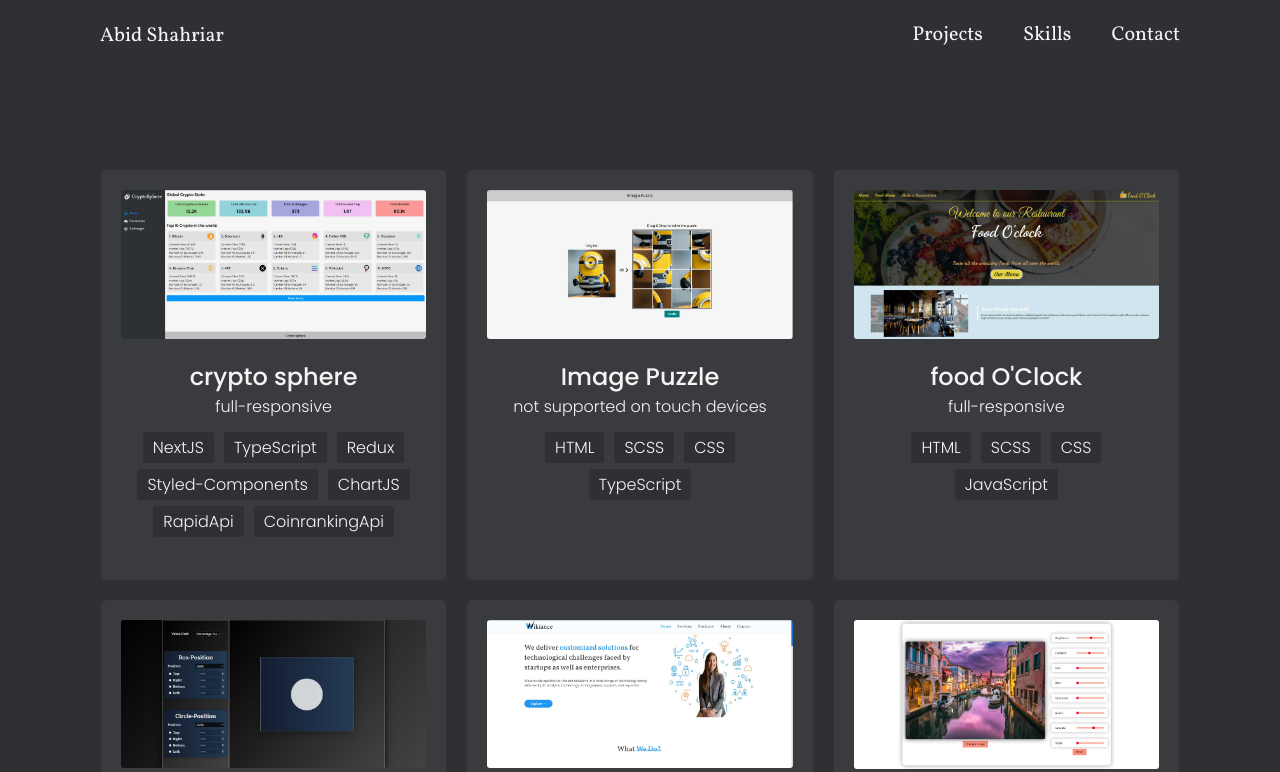
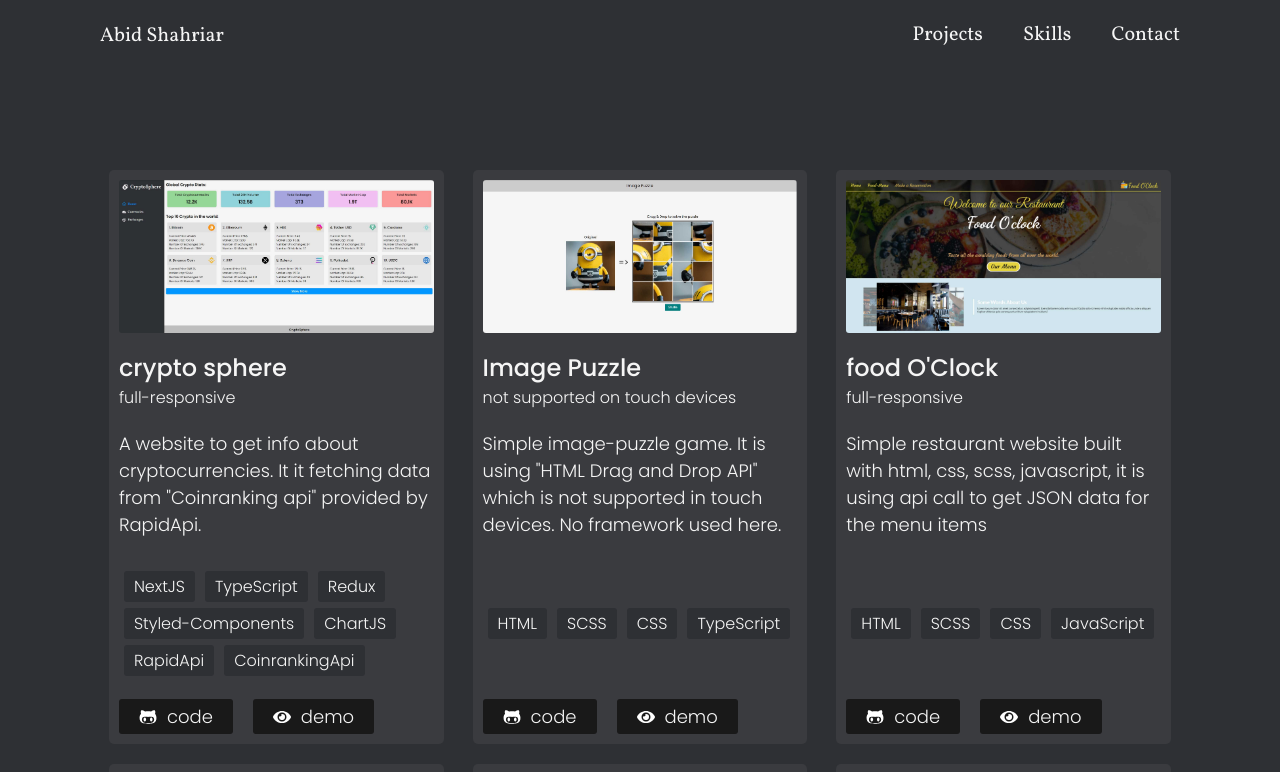
Before and after one commit to abid-shahriar/nextJS-portfolio, a Next.js app: page /projects in a window 1280 px wide. Shown: the top 772 px of the page. Built offline with nearby package versions, Linux system fonts and the light colour scheme.

Commit message:
projects section done

```diff
--- /dev/null
+++ b/src/components/pageComponents/Projects/ProjectCards.styles.ts
@@ -0,0 +1,89 @@
+import styled, { css } from 'styled-components';
+
+export const BtnsContainer = styled.div`
+  display: flex;
+  align-items: center;
+  margin-top: 2rem;
+`;
+
+export const Description = styled.div`
+  margin: 2rem 0;
+`;
+
+export const Image = styled.img`
+  width: 100%;
+  border-radius: 3px;
+`;
+
+export const ProjectCard = styled.div`
+  min-width: 320px;
+  width: 31%;
+  background-color: var(--bg-secondary);
+  border-radius: 5px;
+  display: flex;
+  flex-direction: column;
+  /* justify-content: space-between; */
+  overflow: hidden;
+  padding: 1rem;
+  margin: 1rem;
+
+  @supports (gap: 2rem) {
+    margin: 0;
+  }
+
+  @media (max-width: 735px) {
+    width: 100%;
+  }
+`;
+
+export const ProjectCardsWrapper = styled.div`
+  display: flex;
+  justify-content: space-evenly;
+  flex-wrap: wrap;
+
+  @supports (gap: 2rem) {
+    gap: 2rem;
+  }
+`;
+
+export const StyledBtn = styled.a`
+  padding: 0.4rem 2rem;
+  background-color: #191919;
+  border-radius: 3px;
+  transition: 150ms;
+  display: flex;
+  align-items: center;
+
+  &:hover {
+    background-color: #292929;
+  }
+
+  &:not(:last-child) {
+    margin-right: 2rem;
+  }
+
+  ${(props) =>
+    props.disabled &&
+    css`
+      pointer-events: none;
+      opacity: 0.6;
+    `}
+`;
+
+export const TechUsed = styled.div`
+  margin-top: 1rem;
+  display: flex;
+  /* justify-content: center; */
+  align-items: center;
+  flex-wrap: wrap;
+  flex-grow: 1;
+
+  span {
+    background-color: var(--bg-primary);
+    padding: 0.3rem 1rem;
+    margin: 0.3rem 0.5rem;
+    border-radius: 3px;
+    font-size: 1.6rem;
+    font-weight: 300;
+  }
+`;
--- a/src/components/pageComponents/Projects/ProjectCards.tsx
+++ b/src/components/pageComponents/Projects/ProjectCards.tsx
@@ -1,72 +1,52 @@
-import styled from 'styled-components';
+import Link from 'next/link';
+import { FaGithubAlt, FaEye } from 'react-icons/fa';
+
 import Typography from '../../Typography';
 
 import { ProjectsData } from './static';
+import { ProjectCardsWrapper, ProjectCard, Image, Description, TechUsed, BtnsContainer, StyledBtn } from './ProjectCards.styles';
 
 export default function ProjectCards() {
   return (
     <ProjectCardsWrapper>
       {ProjectsData.map((project, idx) => (
         <ProjectCard key={idx}>
-          <Image src={project.img} alt={project.name} />
+          <div>
+            <Image src={project.img} alt={project.name} />
 
-          <Typography fontSize='2.4rem' textAlign='center' margin='2rem 0 0 0' fontWeight='500'>
-            {project.name}
-          </Typography>
-          <Typography fontSize='1.6rem' textAlign='center' margin='0rem 0 0 0' fontWeight='300'>
-            {project.responsiveness}
-          </Typography>
+            <Typography fontSize='2.4rem' margin='1rem 0 0 0' fontWeight='500'>
+              {project.name}
+            </Typography>
+            <Typography fontSize='1.6rem' margin='0rem 0 0 0' fontWeight='300'>
+              {project.responsiveness}
+            </Typography>
+          </div>
+          <Description>
+            <Typography>{project.desc}</Typography>
+          </Description>
 
           <TechUsed>
             {project.tech.map((tech, idx) => (
               <span key={idx}>{tech}</span>
             ))}
           </TechUsed>
-          <Description> {/* <Typography textAlign='center'>{project.desc}</Typography> */}</Description>
+
+          <BtnsContainer>
+            <Link href={project.code} passHref>
+              <StyledBtn target='_blank' rel='noopener noreferrer nofollow' disabled={!project.code}>
+                <FaGithubAlt color='white' />
+                <Typography margin='0 0 0 1rem'>code</Typography>
+              </StyledBtn>
+            </Link>
+            <Link href={project.demo} passHref>
+              <StyledBtn target='_blank' rel='noopener noreferrer nofollow'>
+                <FaEye color='white' />
+                <Typography margin='0 0 0 1rem'>demo</Typography>
+              </StyledBtn>
+            </Link>
+          </BtnsContainer>
         </ProjectCard>
       ))}
     </ProjectCardsWrapper>
   );
 }
-const ProjectCard = styled.div`
-  min-width: 320px;
-  width: 32%;
-  background-color: var(--bg-secondary);
-  border-radius: 5px;
-  display: flex;
-  flex-direction: column;
-  overflow: hidden;
-  padding: 2rem;
-`;
-
-const ProjectCardsWrapper = styled.div`
-  display: flex;
-  justify-content: space-evenly;
-  flex-wrap: wrap;
-  gap: 2rem;
-`;
-
-const Image = styled.img`
-  width: 100%;
-  border-radius: 3px;
-`;
-
-const Description = styled.div`
-  margin-top: 2rem;
-`;
-
-const TechUsed = styled.div`
-  margin-top: 1rem;
-  display: flex;
-  justify-content: center;
-  flex-wrap: wrap;
-
-  span {
-    background-color: var(--bg-primary);
-    padding: 0.3rem 1rem;
-    margin: 0.3rem 0.5rem;
-    border-radius: 3px;
-    font-size: 1.6rem;
-    font-weight: 300;
-  }
-`;
--- a/src/components/pageComponents/Projects/static.ts
+++ b/src/components/pageComponents/Projects/static.ts
@@ -3,7 +3,7 @@ export const ProjectsData = [
     name: 'crypto sphere',
     img: '/images/crypto-sphere.jpg',
     responsiveness: 'full-responsive',
-    desc: 'Build With NextJS with the help of Coinranking Api from RapidApi. Used ISR(Incremental Static Regeneration) and redux  for speed and performance.',
+    desc: 'A website to get info about cryptocurrencies. It it fetching data from "Coinranking api" provided by RapidApi.',
     tech: ['NextJS', 'TypeScript', 'Redux', 'Styled-Components', 'ChartJS', 'RapidApi', 'CoinrankingApi'],
     code: 'https://github.com/abid-shahriar/crypto-sphere',
     demo: 'https://cryptosphere.vercel.app'
@@ -12,7 +12,7 @@ export const ProjectsData = [
     name: 'Image Puzzle',
     img: '/images/puzzle-app.jpg',
     responsiveness: 'not supported on touch devices',
-    desc: 'Puzzle game built with HTML, CSS(SCSS), JavaScript(TypeScript). No extra library/framework used, Have fun.',
+    desc: 'Simple image-puzzle game. It is using "HTML Drag and Drop API" which is not supported in touch devices. No framework used here.',
     tech: ['HTML', 'SCSS', 'CSS', 'TypeScript'],
     code: 'https://github.com/abid-shahriar/puzzle-game',
     demo: 'https://imagepuzzle.netlify.app'
@@ -21,7 +21,7 @@ export const ProjectsData = [
     name: "food O'Clock",
     img: '/images/food-o-clock.jpg',
     responsiveness: 'full-responsive',
-    desc: 'Simple restaurant website built with html, css, scss, javascript, it is using api call to get the menu items',
+    desc: 'Simple restaurant website built with html, css, scss, javascript, it is using api call to get JSON data for the menu items',
     tech: ['HTML', 'SCSS', , 'CSS', 'JavaScript'],
     code: 'https://github.com/abid-shahriar/restaurant-website',
     demo: 'https://food-o-clock.netlify.app'
@@ -30,7 +30,7 @@ export const ProjectsData = [
     name: 'CSS Position GUI',
     img: '/images/css-position-gui.jpg',
     responsiveness: 'full-responsive',
-    desc: 'A Graphical User Interface(GUI) to play with CSS position property. Built with react and ContextApi.',
+    desc: 'A Graphical User Interface(GUI) which manipulates css position property. We can play with it to understand the logic better.',
     tech: ['ReactJS', 'SCSS', 'ContextApi', 'CSS'],
     code: 'https://github.com/abid-shahriar/react-css-position-gui',
     demo: 'https://abid-shahriar.github.io/react-css-position-gui'
@@ -41,14 +41,14 @@ export const ProjectsData = [
     responsiveness: 'full-responsive',
     desc: 'Portfolio website of the company I work for. Built with NextJS and Typescript. It is super fast and SEO friendly.',
     tech: ['NextJS', 'Typescript', 'Styled-Components'],
-    code: 'https://wikiance.com',
-    demo: ''
+    code: '',
+    demo: 'https://wikiance.com'
   },
   {
     name: 'Photo Editor',
     img: '/images/photo-editor.jpg',
     responsiveness: 'full-responsive',
-    desc: 'Photo editor tool to play with CSS filter property. Built with react and ContextApi.',
+    desc: 'Simple photo editor app which manipulates CSS filter property. It is fetching random Images from unsplash.',
     tech: ['ReactJS', 'SCSS', 'ContextApi', 'CSS'],
     code: 'https://github.com/abid-shahriar/simple-photo-editor',
     demo: 'https://abid-shahriar.github.io/simple-photo-editor'
```
